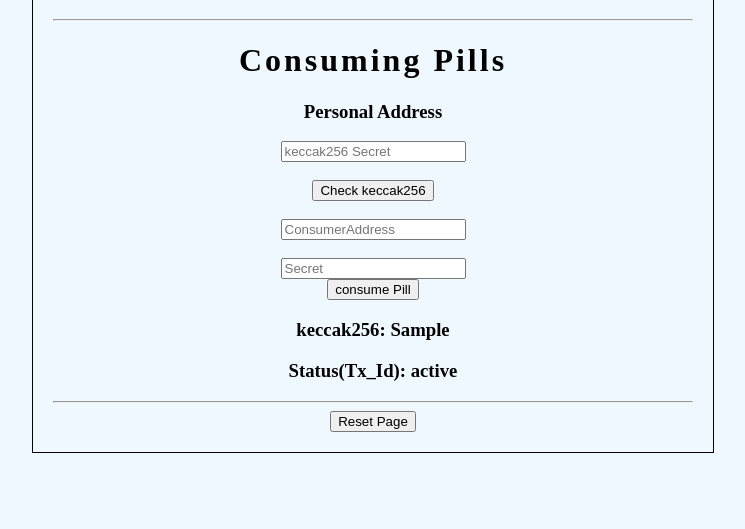
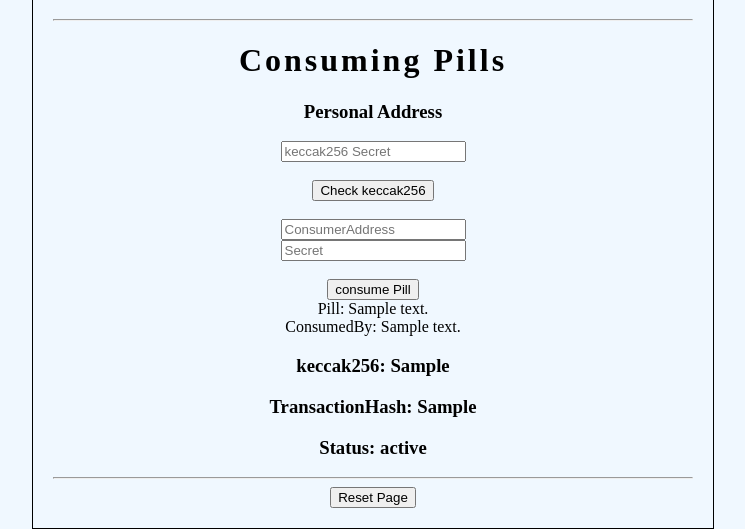
Before and after one commit to yashmadhwal/STRIP_Supply_Chain, a Flask app: template templates/index.html in a window 1280 px wide. Shown: the part 401-930 px from the top of the page, without its empty margins (267-1012 px from the left). Before the commit the page ends 854 px from the top, so only its background shows below. Run offline with Flask 2, Linux system fonts and the light colour scheme; the template is opened without the code that fills it: most values are stand-ins (such as "Sample title", 1, 10 or a date in 2020); parts of the project's set-up code (start-up, migrations or seed data) failed here and were passed over.

Commit message:
Editited previous edit to the frontend

```diff
--- a/app.py
+++ b/app.py
@@ -76,11 +76,29 @@ def consumePill():
     print(w3.isConnected())
 
     consumer_address = request.form.get("ConsumerAddress")
-    secrete_key = request.form.get("KeccakSecret")
 
-    consumed = consumer_contract_instance.functions.consumeThePill(int(secrete_key)).transact({'from':consumer_address})
-    print(consumer_contract_instance)
-    return render_template('index.html', Status=consumed.hex())
+    print(consumer_address)
+
+    if not w3.isAddress(consumer_address):
+        print("Invalid address", file=sys.stderr)
+        return render_template('validation_error.html', val_err1="Invalid Address")
+
+    try:
+        secrete_key = request.form.get("KeccakSecret")
+
+        consumed = consumer_contract_instance.functions.consumeThePill(int(secrete_key)).transact({'from':consumer_address})
+        print(consumer_contract_instance)
+        tx_receipt = w3.eth.waitForTransactionReceipt(consumed.hex())
+        print(tx_receipt)
+        logs = consumer_contract_instance.events.EatPill().processReceipt(tx_receipt)
+
+    except ValueError as e:
+        print(e)
+        return render_template('contract_error.html', contract_error=e)
+
+    print(logs)
+
+    return render_template('index.html', TxH=consumed.hex(),Status = 'Consumed', EmitedMessageConsume1 = logs[0]['args']['_indexed'],EmitedMessageConsume2 = logs[0]['args']['consumer'])
 
 
 if __name__ == '__main__':
--- a/templates/index.html
+++ b/templates/index.html
@@ -47,19 +47,25 @@
         </div><br>
         <div class="input-group">
             <form method="POST" action="/consumePill">
+            <div class="">
             <input type="text" name="ConsumerAddress" required placeholder="ConsumerAddress"/><br>
-<br>
             <input type="text" name="KeccakSecret" required placeholder="Secret"/>
+            </div>
+
 <br>
             <div class="consumePillBtn">
                 <button class="btn" id="button-hbid">consume Pill</button>
             </div>
 
             </form>
+            <div class="EmitMessageConsume">
+              Pill: {{EmitedMessageConsume1}} <br> ConsumedBy: {{EmitedMessageConsume2}}
+            </div>
         </div>
     </div>
     <h3 class="text message">keccak256:&nbsp;<span id="msghbidder">{{ keccak256 }}</span></h3>
-    <h3 class="text message">Status(Tx_Id):&nbsp;<span id="msghbid">{{ Status }}</span></h3>
+    <h3 class="text message">TransactionHash:&nbsp;<span id="msghbid">{{ TxH }}</span></h3>
+    <h3 class="text message">Status:&nbsp;<span id="msghbid">{{ Status }}</span></h3>
 <hr>
     <div method="GET" class='reset'>
       <form action="/">
```
Also changed, not shown: 1 other file.
